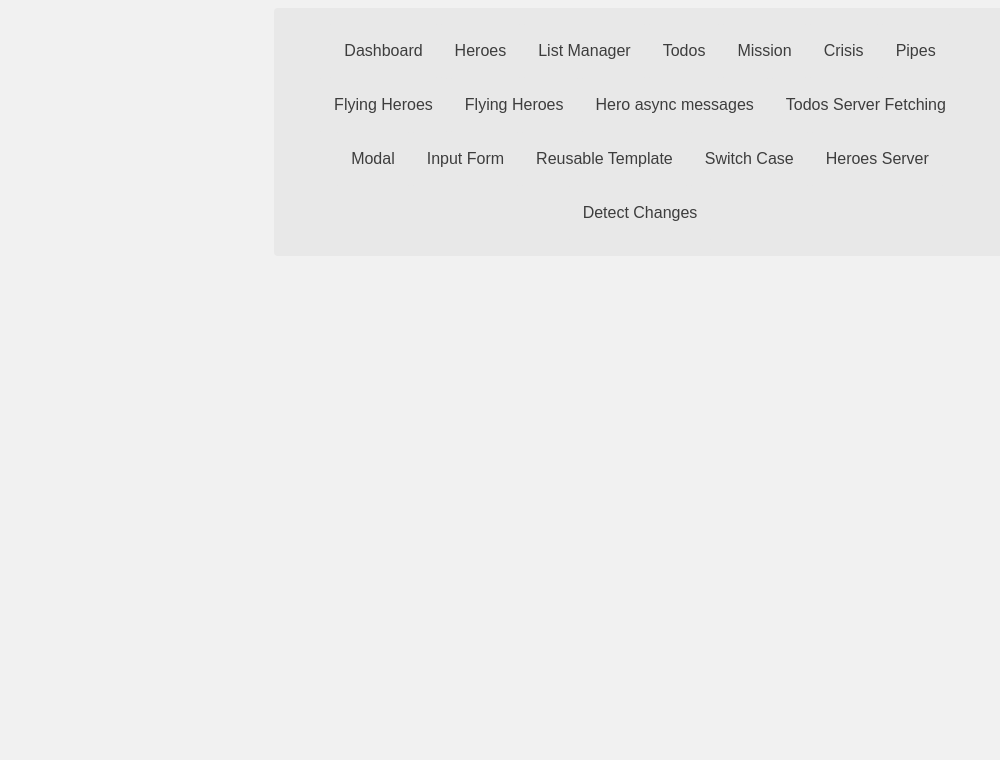
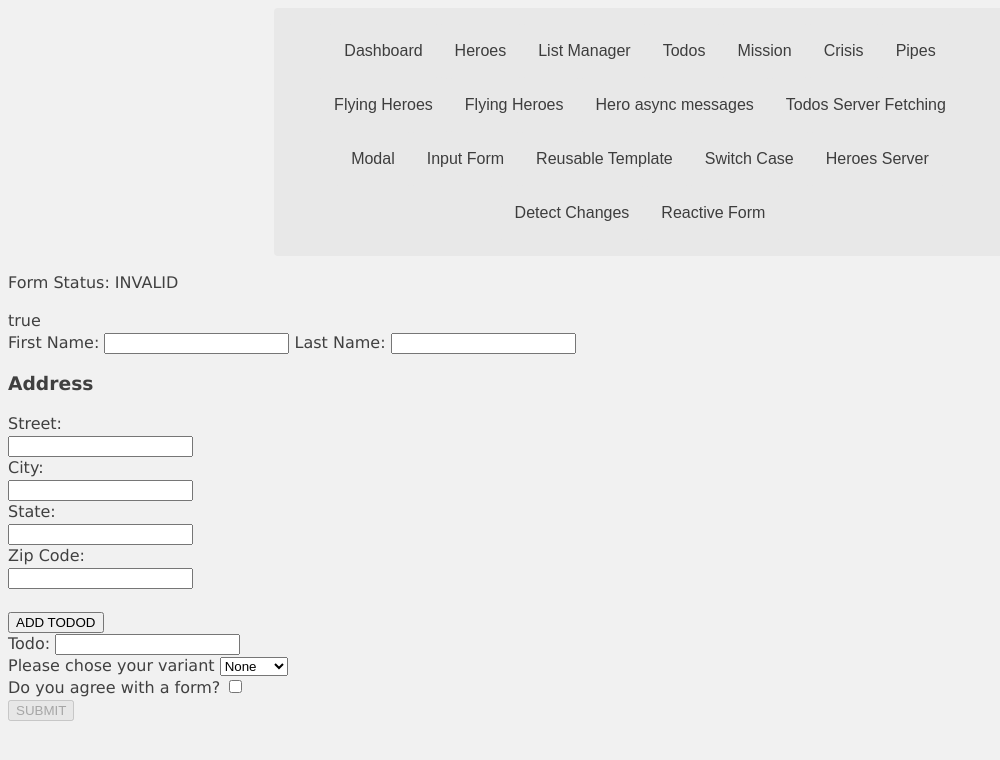
Before and after one commit to sedukhsergey/angular-todo-heroes, an Angular app: page /reactive-form in a window 1280 px wide. Before the commit this address led to /. Shown: the top 760 px of the page, without its empty margins (0-1000 px from the left). Built offline with nearby package versions, Linux system fonts and the light colour scheme.

Commit message:
add select options

```diff
--- a/src/app/app-routing.module.ts
+++ b/src/app/app-routing.module.ts
@@ -16,6 +16,7 @@ import {ReusableTemplateComponent} from './pages/reusable-template/reusable-temp
 import {SwitchCaseComponent} from './pages/switch-case/switch-case.component';
 import {HeroesServerComponent} from './pages/heroes-server/heroes-server.component';
 import {DetectChangesComponent} from './pages/detect-changes/detect-changes.component';
+import {ReactiveFormComponent} from './pages/reactive-form/reactive-form.component';
 
 const routes: Routes = [
   { path: '', redirectTo: '/dashboard', pathMatch: 'full' },
@@ -35,6 +36,7 @@ const routes: Routes = [
   { path: 'switch-case', component: SwitchCaseComponent},
   { path: 'heroes-server', component: HeroesServerComponent},
   { path: 'detect-changes', component: DetectChangesComponent},
+  { path: 'reactive-form', component: ReactiveFormComponent},
   // { path: 'heroes-server/:page', component: HeroesServerComponent},
 ];
 
--- a/src/app/app.module.ts
+++ b/src/app/app.module.ts
@@ -30,6 +30,7 @@ import {RadioModule} from './components/radio/radio.module';
 import {HighlightModule} from './diractives/highlight/highlight.module';
 import {HeroesServerModule} from './pages/heroes-server/heroes-server.module';
 import {DetectChangesModule} from './pages/detect-changes/detect-changes.module';
+import {ReactiveFormModule} from './pages/reactive-form/reactive-form.module';
 
 @NgModule({
   declarations: [
@@ -62,7 +63,8 @@ import {DetectChangesModule} from './pages/detect-changes/detect-changes.module'
     RadioModule,
     HighlightModule,
     HeroesServerModule,
-    DetectChangesModule
+    DetectChangesModule,
+    ReactiveFormModule
   ],
   providers: [],
   exports: [
--- a/src/app/modules/header/header.component.html
+++ b/src/app/modules/header/header.component.html
@@ -17,5 +17,6 @@
 		<a routerLink="/switch-case">Switch Case</a>
 		<a routerLink="/heroes-server">Heroes Server</a>
 		<a routerLink="/detect-changes">Detect Changes</a>
+		<a routerLink="/reactive-form">Reactive Form</a>
 	</nav>
 </header>
--- /dev/null
+++ b/src/app/pages/reactive-form/reactive-form.component.html
@@ -0,0 +1,73 @@
+<form
+  [formGroup]="profileForm"
+>
+  <p>
+    Form Status: {{ profileForm.status }}
+  </p>
+  {{console}}
+  <div>
+    <label>
+      First Name:
+      <input type="text" formControlName="firstName">
+    </label>
+    <label>
+      Last Name:
+      <input type="text" formControlName="lastName">
+    </label>
+  </div>
+  <div class='address' formGroupName="address">
+    <h3>Address</h3>
+
+    <label>
+      Street:
+      <input type="text" formControlName="street">
+    </label>
+
+    <label>
+      City:
+      <input type="text" formControlName="city">
+    </label>
+
+    <label>
+      State:
+      <input type="text" formControlName="state">
+    </label>
+
+    <label>
+      Zip Code:
+      <input type="text" formControlName="zip">
+    </label>
+  </div>
+  <br/>
+  <div class="actions">
+    <button (click)="addTodo()" [disabled]="profileForm.disabled">ADD TODOD</button>
+  </div>
+  <div formArrayName="todos">
+    <div *ngFor="let todo of todos.controls; let i=index">
+      <label>
+        Todo:
+        <input type="text" [formControlName]="i">
+      </label>
+    </div>
+  </div>
+  <div class="user-info" formGroupName="selections">
+    <label>
+      Please chose your variant
+      <select formControlName="userSelections">
+        <option *ngFor="let option of optionsList" [value]='option.value'>{{option.label}}</option>
+      </select>
+    </label>
+  </div>
+    <div class="user-info" formGroupName="agreement">
+      <label>
+        Do you agree with a form?
+        <input type="checkbox" formControlName="isAgree">
+      </label>
+    </div>
+  <div class="actions">
+    <button
+      type="submit"
+      [disabled]="!profileForm.valid"
+    >SUBMIT</button>
+  </div>
+</form>
--- /dev/null
+++ b/src/app/pages/reactive-form/reactive-form.component.scss
@@ -0,0 +1,21 @@
+form {
+    display: flex;
+    flex-direction: column;
+    justify-content: flex-start;
+}
+
+.user-info {
+
+}
+
+.address {
+    display: flex;
+    flex-direction: column;
+    label {
+        width: 200px;
+    }
+}
+
+.actions {
+    width: 300px;
+}
--- /dev/null
+++ b/src/app/pages/reactive-form/reactive-form.component.ts
@@ -0,0 +1,55 @@
+import { Component, OnInit } from '@angular/core';
+import {FormBuilder, Validators, FormArray } from '@angular/forms';
+@Component({
+  selector: 'app-reactive-form',
+  templateUrl: './reactive-form.component.html',
+  styleUrls: ['./reactive-form.component.scss']
+})
+export class ReactiveFormComponent implements OnInit {
+  optionsList = [
+    {value: '', label: 'None'},
+    {value: 5, label: 'First'},
+    {value: 3, label: 'Second'},
+    {value: 4, label: 'Last'},
+  ]
+  profileForm = this.fb.group({
+    firstName: [''],
+    lastName: [''],
+    agreement: this.fb.group({
+      isAgree: [false, Validators.requiredTrue],
+    }),
+    selections: this.fb.group({
+      userSelections: this.fb.control('', Validators.required),
+    }),
+    address: this.fb.group({
+      street: [''],
+      city: [''],
+      state: [''],
+      zip: ['']
+    }),
+    todos: this.fb.array([
+      this.fb.control(''),
+    ]),
+  });
+  constructor(
+    private fb: FormBuilder
+  ) { }
+
+  get todos() {
+    return this.profileForm.get('todos') as FormArray;
+  }
+
+  addTodo() {
+    this.todos.push(this.fb.control('', Validators.required));
+  }
+
+  get console() {
+    console.log('profileForm',this.profileForm)
+    return true
+  }
+
+
+  ngOnInit(): void {
+  }
+
+}
```
Also changed, not shown: src/app/pages/reactive-form/reactive-form.module.ts (added, +15 -0 lines).
